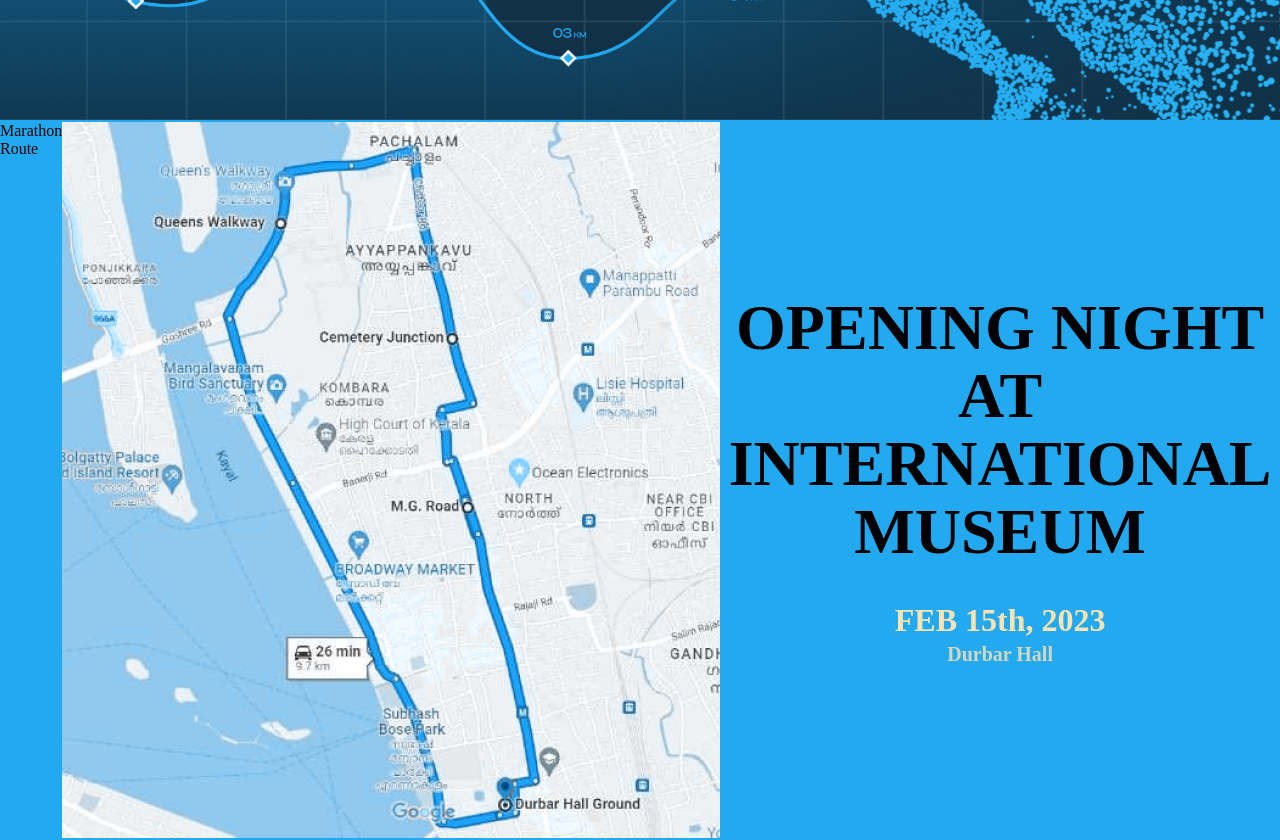
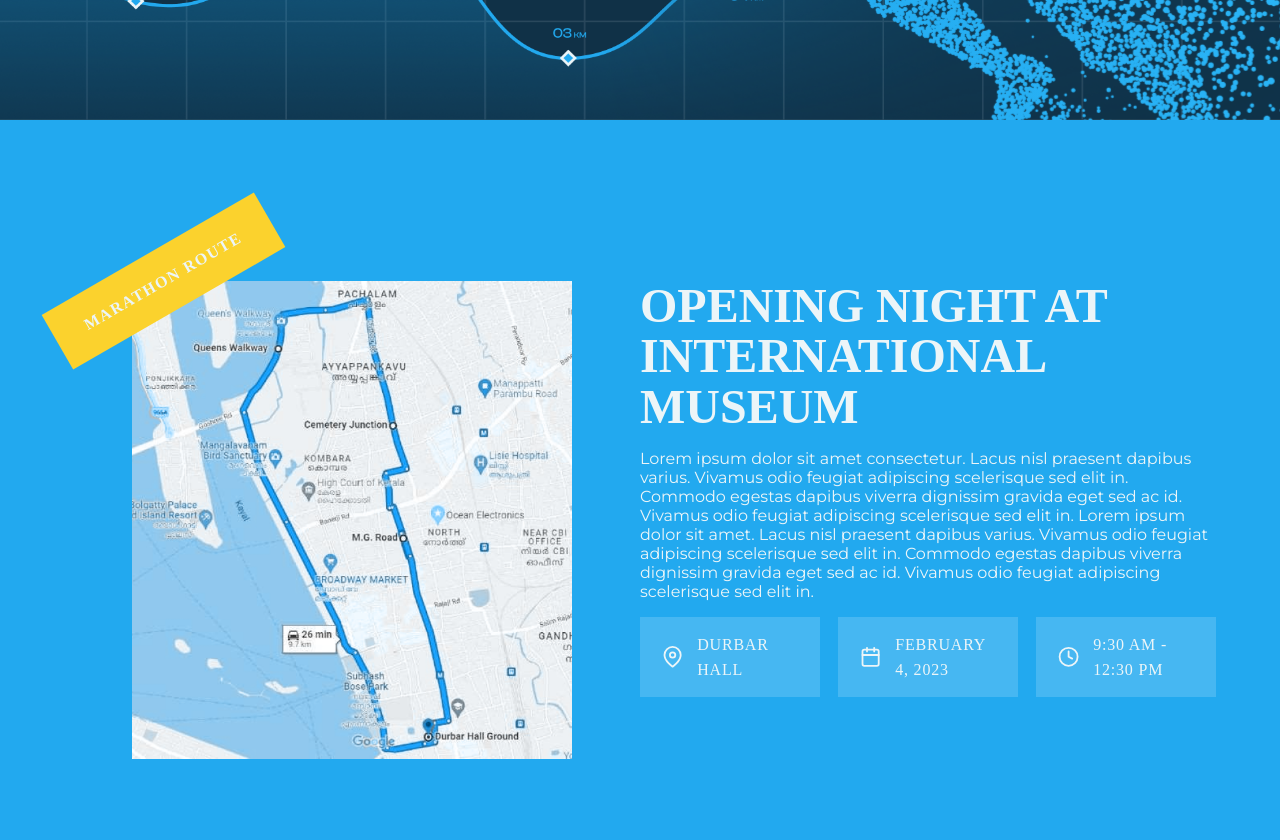
Before and after one commit to Excel2022Web/marathon, a React (Create React App) app: page / in a window 1280 px wide. Shown: the part 680-1520 px from the top of the page. Built offline with nearby package versions, Linux system fonts and the light colour scheme; a web font is replaced by a local one.

Commit message:
🏃‍♂️🏃‍♀️

```diff
--- a/src/components/About/About.css
+++ b/src/components/About/About.css
@@ -1,5 +1,5 @@
 .about {
-    height: calc(100vh - 80px);
+    height: 100vh;
     background: #22A9EF;
     display: flex;
     flex-direction: column;
@@ -9,9 +9,10 @@
 
 .about__container {
     display: flex;
-    align-items: center;
+    align-items: flex-start;
     justify-content: center;
-    width: 100%;
+    width: 90%;
+    margin: auto;
 }
 
 .about__left {
@@ -23,43 +24,95 @@
 
 .about_map_div {
     display: flex;
+    position: relative;
+}
+.map_event {
+    position: absolute;
+    top: 0;
+    left: 0;
+    width: 62.93px;
+    height: 245.05px;
+    background: #FBD22D;
+    transform: translate(0, -50%) rotate(60deg);
+}
+
+.map_event p {
+    transform: translate(0, 170px) rotate(-90deg);
+    white-space: nowrap;
+    font-family: var(--secondary-font);
+    font-weight: 600;
+    font-size: 16px;
+    line-height: 22px;
+    letter-spacing: 0.1em;
+    text-transform: uppercase;
+    color: #ECF5F8;
 }
 
 .about_map_div img {
-    height: 80%;
+    width: 440px;
 }
 
 .about__right {
     flex: 0.5;
 }
 
-.al__content h1 {
+.ar__content {
+    display: flex;
+    flex-direction: column;
+    align-items: flex-start;
+    justify-content: flex-start;
+    gap: 1rem;
+}
+
+.ar__content h1 {
     font-family: var(--secondary-font);
     padding: 0;
-    font-size: 4rem;
+    font-size: 3rem;
     line-height: 106%;
     font-weight: 800;
-    text-align: center;
+    color: #ECF5F8;
+
 }
 
-.al__content h3 {
-    color: var(--bg-color);
-    font-family: var(--secondary-font);
-    font-size: 2rem;
-    margin-top: 2rem;
+.ar__content p {
+    font-family: var(--primary-font);
+    font-style: normal;
+    font-weight: 400;
+    font-size: 1rem;
+    color: #ECF5F8;
 }
 
-.al__content h5 {
-    color: var(--bg-color);
-    font-family: var(--secondary-font);
-    font-size: 1.25rem;
-    opacity: 0.8;
+.ar_footer {
+    width: 100%;
+    display: flex;
+    justify-content: space-between;
 }
 
-.al__content {
+.ar__item {
     display: flex;
-    flex-direction: column;
     align-items: center;
     justify-content: center;
-    gap: 0.25rem;
+    /* gap: 1rem; */
+    background: rgba(255, 255, 255, 0.16);
+    width: 180px;
+    height: 80px;
+    color: #ECF5F8;
+    padding: 0.5rem;
 }
+
+.ar__item_icon {
+    flex-shrink: 0;
+    flex: 0.3;
+    font-size: 1.35rem;
+}
+
+.ar__item p {
+    flex: 0.7;
+    font-family: var(--secondary-font);
+    font-style: normal;
+    font-weight: 5600;
+    font-size: 1rem;
+    line-height: 25px;
+    letter-spacing: 0.05em;
+    text-transform: uppercase;
+}
--- a/src/components/About/About.js
+++ b/src/components/About/About.js
@@ -1,4 +1,5 @@
 import React from 'react'
+import { FiMapPin, FiCalendar, FiClock } from "react-icons/fi";
 
 import './About.css'
 
@@ -10,15 +11,30 @@ function About() {
       <div className='about__container'>
         <div className='about__left'>
           <div className='about_map_div'>
-            <span className='map_event'>Marathon Route</span>
+            <div className='map_event'>
+              <p>Marathon Route</p>
+            </div>
             <img src={map} alt="" />
           </div>
         </div>
         <div className='about__right'>
-          <div className='al__content'>
+          <div className='ar__content'>
             <h1>OPENING NIGHT AT INTERNATIONAL MUSEUM </h1>
-            <h3>FEB 15th, 2023</h3>
-            <h5>Durbar Hall</h5>
+            <p>Lorem ipsum dolor sit amet consectetur. Lacus nisl praesent dapibus varius. Vivamus odio feugiat adipiscing scelerisque sed elit in. Commodo egestas dapibus viverra dignissim gravida eget sed ac id. Vivamus odio feugiat adipiscing scelerisque sed elit in. Lorem ipsum dolor sit amet. Lacus nisl praesent dapibus varius. Vivamus odio feugiat adipiscing scelerisque sed elit in. Commodo egestas dapibus viverra dignissim gravida eget sed ac id. Vivamus odio feugiat adipiscing scelerisque sed elit in. </p>
+            <div className='ar_footer'>
+              <div className='ar__item'>
+                <FiMapPin className='ar__item_icon'/>
+                <p>Durbar Hall</p>
+              </div>
+              <div className='ar__item'>
+                <FiCalendar className='ar__item_icon'/>
+                <p>February <br />4, 2023</p>
+              </div>
+              <div className='ar__item'>
+                <FiClock className='ar__item_icon'/>
+                <p>9:30 am - 12:30 PM</p>
+              </div>
+            </div>
           </div>
 
         </div>
--- a/src/components/Home/Home.css
+++ b/src/components/Home/Home.css
@@ -41,7 +41,7 @@
     flex-direction: column;
     align-items: flex-start;
     justify-content: flex-start;
-    padding: 2rem 4rem;
+    padding: 4rem;
     gap: 0.75rem;
 }
 
@@ -49,7 +49,7 @@
     font-family: var(--secondary-font);
     font-style: normal;
     font-weight: 500;
-    font-size: 70px;
+    font-size: 60px;
     letter-spacing: 0.08em;
     line-height: 110%;
     text-transform: uppercase;
@@ -57,12 +57,11 @@
     -webkit-background-clip: text;
     -webkit-text-fill-color: transparent;
     background-clip: text;
-    text-fill-color: transparent;
 }
 
 .home__left h1 span {
     font-weight: 900;
-    font-size: 100px;
+    font-size: 90px;
 }
 
 .home__left p {
@@ -86,10 +85,9 @@
     background: #F9CE2D;
     border: 4px solid rgba(250, 210, 46, 0.4);
     z-index: 2;
-    mix-blend-mode: screen;
     border-radius: 2px;
-    width: 230px;
-    height: 65px;
+    width: 220px;
+    height: 55px;
     font-family: var(--secondary-font);
     font-style: normal;
     font-weight: 600;
@@ -97,6 +95,7 @@
     letter-spacing: 0.05em;
     color: #ECF5F8;
     cursor: pointer;
+    text-transform: uppercase;
     margin-top: 0.5rem;
 }
 
--- a/src/components/Home/Home.js
+++ b/src/components/Home/Home.js
@@ -13,7 +13,7 @@ function Home() {
       <div className='home__container'>
         <div className='home__left'>
           <h1>mindful minds <br /><span>matter</span></h1>
-          <p>Lorem ipsum dolor sit amet consectetur. Sit ultricies tellus ornare dolor. Et dictumst in faucibus tristique tincidunt. In est mauris sagittis eros vel. In massa diam amet diam magna sed.</p>
+          {/* <p>Lorem ipsum dolor sit amet consectetur. Sit ultricies tellus ornare dolor. Et dictumst in faucibus tristique tincidunt. In est mauris sagittis eros vel. In massa diam amet diam magna sed.</p> */}
           <button className='home_reg_btn'>
             Register Now
             <HiChevronDoubleRight />
```
